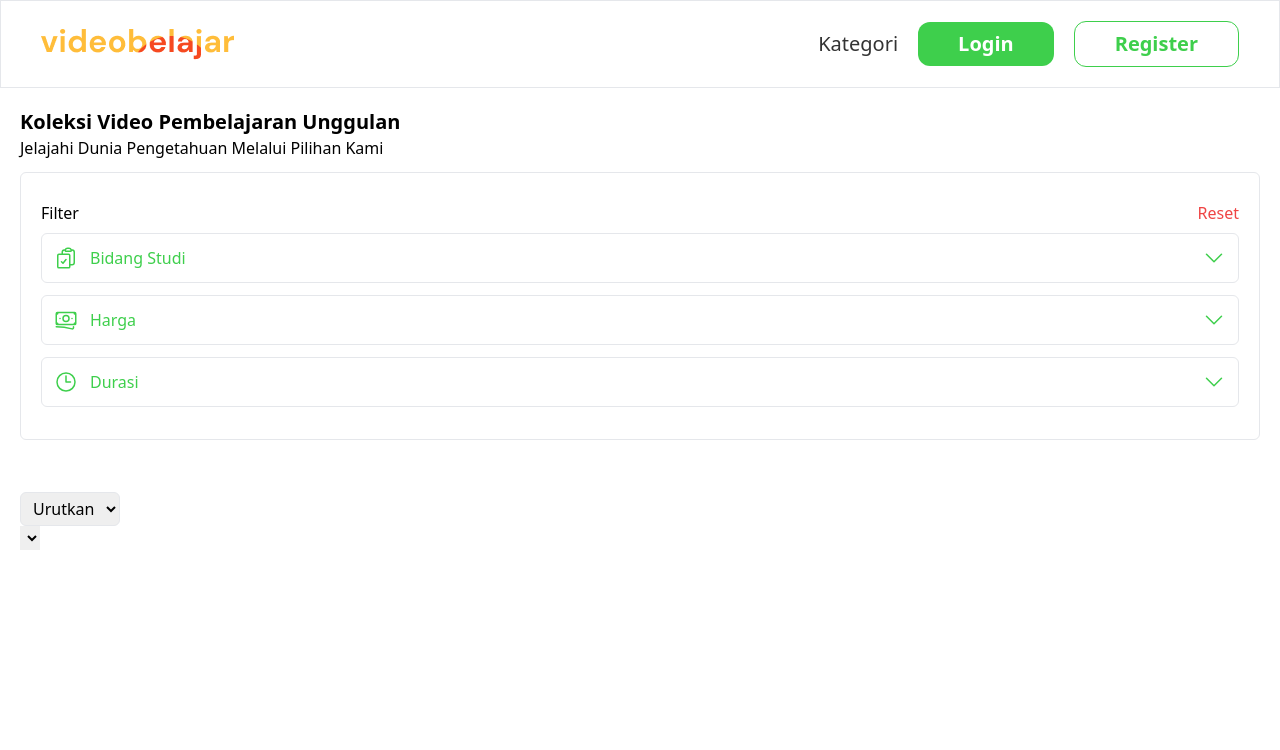
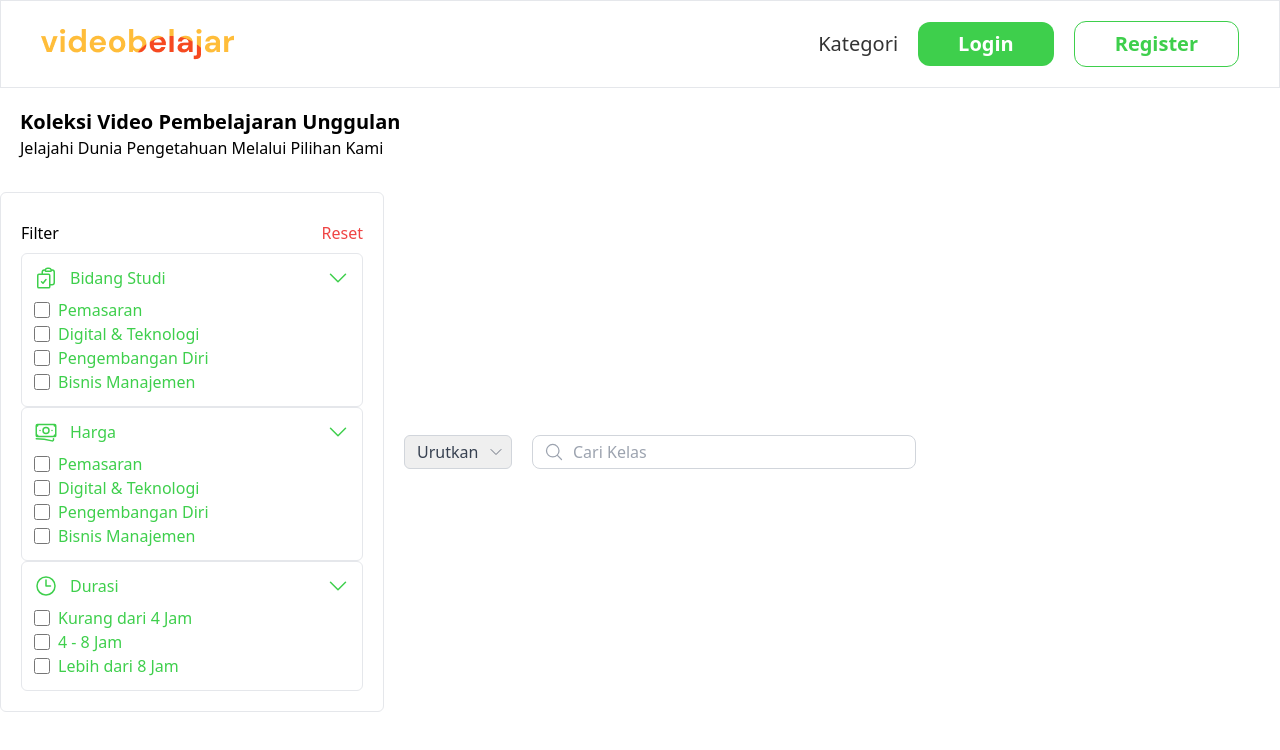
Before and after one commit to muhammadderi/video-belajar, a React (Vite) app: page /allprofile in a window 1280 px wide. Shown: the top 750 px of the page. Built offline with nearby package versions, Linux system fonts and the light colour scheme.

Commit message:
feat: filter

```diff
--- a/src/components/pages/AllProfile.jsx
+++ b/src/components/pages/AllProfile.jsx
@@ -12,12 +12,15 @@ const AllProfile = () => {
         <p className="capitalize">
           jelajahi dunia pengetahuan melalui pilihan kami
         </p>
+      </div>
+      <div className="grid grid-cols-[30%_70%]">
         <div className="border border-grey-500 p-5 my-3 rounded-md">
           <div className="flex justify-between py-2">
             <p>Filter</p>
             <Button text={"Reset"} className={"text-red-500"} />
           </div>
-          <div className="flex justify-between text-[#3ECF4C] border border-grey-500 rounded-md p-3">
+          <div className="flex justify-between text-[#3ECF4C] border border-grey-500 rounded-md p-3 flex-col gap-2">
+            <div className="flex justify-between w-full">
               <div className="flex gap-3">
                 <svg
                   xmlns="http://www.w3.org/2000/svg"
@@ -50,7 +53,59 @@ const AllProfile = () => {
                 />
               </svg>
             </div>
-          <div className="flex justify-between text-[#3ECF4C] border border-grey-500 rounded-md p-3 my-3">
+            <div>
+              <ul>
+                <li>
+                  <label
+                    htmlFor=""
+                    className="flex items-center gap-2 text-[#3ECF4C]"
+                  >
+                    <input type="checkbox" className="w-4 h-4" />
+                    Pemasaran
+                  </label>
+                </li>
+              </ul>
+              <ul>
+                <li>
+                  <label
+                    htmlFor=""
+                    className="flex items-center gap-2 text-[#3ECF4C]"
+                  >
+                    <input type="checkbox" className="w-4 h-4" />
+                    Digital & Teknologi
+                  </label>
+                </li>
+              </ul>
+              <ul>
+                <li>
+                  <label
+                    htmlFor=""
+                    className="flex items-center gap-2 text-[#3ECF4C]"
+                  >
+                    <input
+                      type="checkbox"
+                      className="w-4 h-4 accent-[#3ECF4C]"
+                    />
+                    Pengembangan Diri
+                  </label>
+                </li>
+              </ul>
+              <ul>
+                <li>
+                  <label className="flex items-center gap-2 text-[#3ECF4C]">
+                    <input
+                      type="checkbox"
+                      className="w-4 h-4 accent-[#3ECF4C]"
+                    />
+                    Bisnis Manajemen
+                  </label>
+                </li>
+              </ul>
+            </div>
+          </div>
+
+          <div className="flex justify-between text-[#3ECF4C] border border-grey-500 rounded-md p-3 flex-col gap-2">
+            <div className="flex justify-between w-full">
               <div className="flex gap-3">
                 <svg
                   xmlns="http://www.w3.org/2000/svg"
@@ -66,7 +121,6 @@ const AllProfile = () => {
                     d="M2.25 18.75a60.07 60.07 0 0 1 15.797 2.101c.727.198 1.453-.342 1.453-1.096V18.75M3.75 4.5v.75A.75.75 0 0 1 3 6h-.75m0 0v-.375c0-.621.504-1.125 1.125-1.125H20.25M2.25 6v9m18-10.5v.75c0 .414.336.75.75.75h.75m-1.5-1.5h.375c.621 0 1.125.504 1.125 1.125v9.75c0 .621-.504 1.125-1.125 1.125h-.375m1.5-1.5H21a.75.75 0 0 0-.75.75v.75m0 0H3.75m0 0h-.375a1.125 1.125 0 0 1-1.125-1.125V15m1.5 1.5v-.75A.75.75 0 0 0 3 15h-.75M15 10.5a3 3 0 1 1-6 0 3 3 0 0 1 6 0Zm3 0h.008v.008H18V10.5Zm-12 0h.008v.008H6V10.5Z"
                   />
                 </svg>
-
                 <p>Harga</p>
               </div>
               <svg
@@ -84,7 +138,59 @@ const AllProfile = () => {
                 />
               </svg>
             </div>
-          <div className="flex justify-between text-[#3ECF4C] border border-grey-500 rounded-md p-3 my-3">
+            <div>
+              <ul>
+                <li>
+                  <label
+                    htmlFor=""
+                    className="flex items-center gap-2 text-[#3ECF4C]"
+                  >
+                    <input type="checkbox" className="w-4 h-4" />
+                    Pemasaran
+                  </label>
+                </li>
+              </ul>
+              <ul>
+                <li>
+                  <label
+                    htmlFor=""
+                    className="flex items-center gap-2 text-[#3ECF4C]"
+                  >
+                    <input type="checkbox" className="w-4 h-4" />
+                    Digital & Teknologi
+                  </label>
+                </li>
+              </ul>
+              <ul>
+                <li>
+                  <label
+                    htmlFor=""
+                    className="flex items-center gap-2 text-[#3ECF4C]"
+                  >
+                    <input
+                      type="checkbox"
+                      className="w-4 h-4 accent-[#3ECF4C]"
+                    />
+                    Pengembangan Diri
+                  </label>
+                </li>
+              </ul>
+              <ul>
+                <li>
+                  <label className="flex items-center gap-2 text-[#3ECF4C]">
+                    <input
+                      type="checkbox"
+                      className="w-4 h-4 accent-[#3ECF4C]"
+                    />
+                    Bisnis Manajemen
+                  </label>
+                </li>
+              </ul>
+            </div>
+          </div>
+
+          <div className="flex justify-between text-[#3ECF4C] border border-grey-500 rounded-md p-3 flex-col gap-2">
+            <div className="flex justify-between w-full">
               <div className="flex gap-3">
                 <svg
                   xmlns="http://www.w3.org/2000/svg"
@@ -100,7 +206,6 @@ const AllProfile = () => {
                     d="M12 6v6h4.5m4.5 0a9 9 0 1 1-18 0 9 9 0 0 1 18 0Z"
                   />
                 </svg>
-
                 <p>Durasi</p>
               </div>
               <svg
@@ -118,35 +223,101 @@ const AllProfile = () => {
                 />
               </svg>
             </div>
+            <div>
+              <ul>
+                <li>
+                  <label
+                    htmlFor=""
+                    className="flex items-center gap-2 text-[#3ECF4C]"
+                  >
+                    <input type="checkbox" className="w-4 h-4" />
+                    Kurang dari 4 Jam
+                  </label>
+                </li>
+              </ul>
+              <ul>
+                <li>
+                  <label
+                    htmlFor=""
+                    className="flex items-center gap-2 text-[#3ECF4C]"
+                  >
+                    <input type="checkbox" className="w-4 h-4" />4 - 8 Jam
+                  </label>
+                </li>
+              </ul>
+              <ul>
+                <li>
+                  <label
+                    htmlFor=""
+                    className="flex items-center gap-2 text-[#3ECF4C]"
+                  >
+                    <input
+                      type="checkbox"
+                      className="w-4 h-4 accent-[#3ECF4C]"
+                    />
+                    Lebih dari 8 Jam
+                  </label>
+                </li>
+              </ul>
             </div>
           </div>
-      <div className="p-5">
+        </div>
+        <div className="p-5 flex gap-5 items-center">
+          {/* Select Dropdown */}
+          <div className="relative">
             <select
               name=""
               id=""
-          className="flex justify-center border border-grey-500 rounded-md py-1 px-2"
+              className="appearance-none border border-gray-300 rounded-md py-1 px-3 pr-8 text-gray-700 focus:outline-none focus:ring-2 focus:ring-green-500"
             >
-          <option value="">
-            Urutkan{" "}
+              <option value="">Urutkan</option>
+              <option value="az">A - Z</option>
+              <option value="za">Z - A</option>
+            </select>
+            {/* Icon panah */}
+            <div className="pointer-events-none absolute inset-y-0 right-2 flex items-center text-gray-500">
               <svg
                 xmlns="http://www.w3.org/2000/svg"
                 fill="none"
                 viewBox="0 0 24 24"
-              stroke-width="1.5"
+                strokeWidth="1.5"
                 stroke="currentColor"
-              class="size-6"
+                className="w-4 h-4"
               >
                 <path
-                stroke-linecap="round"
-                stroke-linejoin="round"
-                d="m19.5 8.25-7.5 7.5-7.5-7.5"
+                  strokeLinecap="round"
+                  strokeLinejoin="round"
+                  d="M19.5 8.25l-7.5 7.5-7.5-7.5"
                 />
               </svg>
-          </option>
-          <option value="">A - Z</option>
-          <option value="">Z - A</option>
-        </select>
-        <select name="" id=""></select>
+            </div>
+          </div>
+
+          {/* Input Search */}
+          <div className="relative w-full max-w-sm">
+            <input
+              type="text"
+              placeholder="Cari Kelas"
+              className="w-full pl-10 pr-4 py-1 border border-gray-300 rounded-lg focus:outline-none focus:ring-2 focus:ring-green-500"
+            />
+            <span className="absolute inset-y-0 left-0 pl-3 flex items-center pointer-events-none">
+              <svg
+                xmlns="http://www.w3.org/2000/svg"
+                fill="none"
+                viewBox="0 0 24 24"
+                strokeWidth="1.5"
+                stroke="currentColor"
+                className="w-5 h-5 text-gray-400"
+              >
+                <path
+                  strokeLinecap="round"
+                  strokeLinejoin="round"
+                  d="M21 21l-5.197-5.197m0 0A7.5 7.5 0 105.196 5.196a7.5 7.5 0 0010.607 10.607z"
+                />
+              </svg>
+            </span>
+          </div>
+        </div>
       </div>
     </div>
   );
```
Lines whose indentation alone changed are shown as unchanged.
